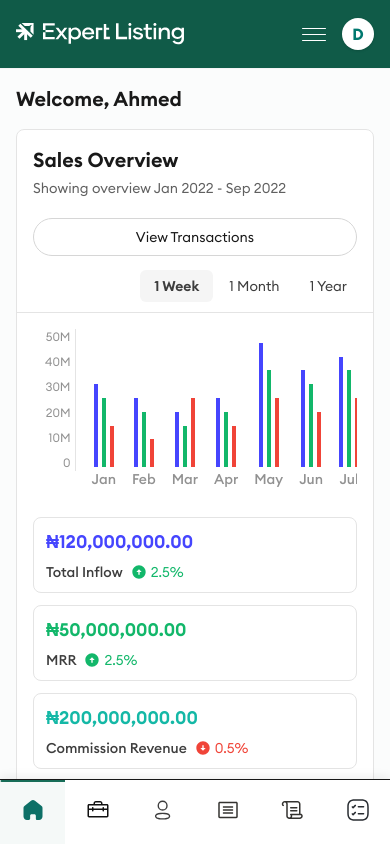
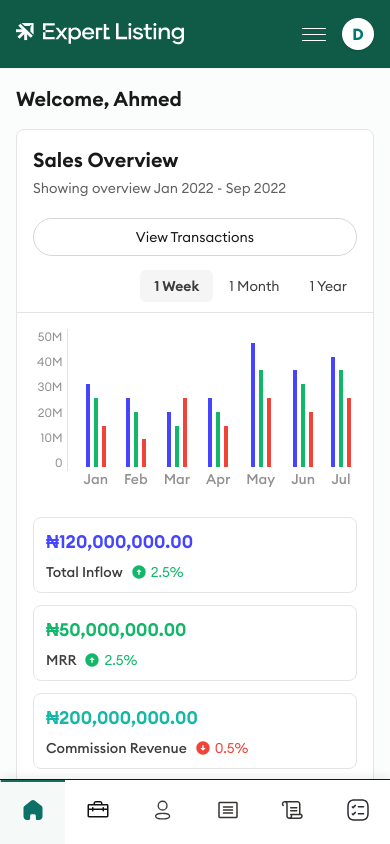
Before and after one commit to pdev6373/Proptech-dashboard, a Next.js app: page / in a window 390 px wide. Built offline with nearby package versions, Linux system fonts and the light colour scheme.

Commit message:
feat: landing page

```diff
--- a/components/sales-overview.tsx
+++ b/components/sales-overview.tsx
@@ -109,7 +109,7 @@ export default function SalesOverview() {
         </div>
 
         <div className="p-4 flex flex-col min-[1350px]:flex-row gap-7 min-[1350px]:gap-6">
-          <div className="relative overflow-x-auto sm:overflow-x-visible flex items-end justify-between gap-4 shrink-0 px-3 sm:px-7 lg:px-6 h-40 min-[1350px]:h-auto">
+          <div className="relative overflow-x-auto sm:overflow-x-visible flex items-end justify-between gap-4 shrink-0 px-1 sm:px-7 lg:px-6 h-40 min-[1350px]:h-auto">
             <button className="absolute hidden sm:block left-0 lg:-left-1.5 top-1/2 z-10">
               <Image
                 width={18}
```
